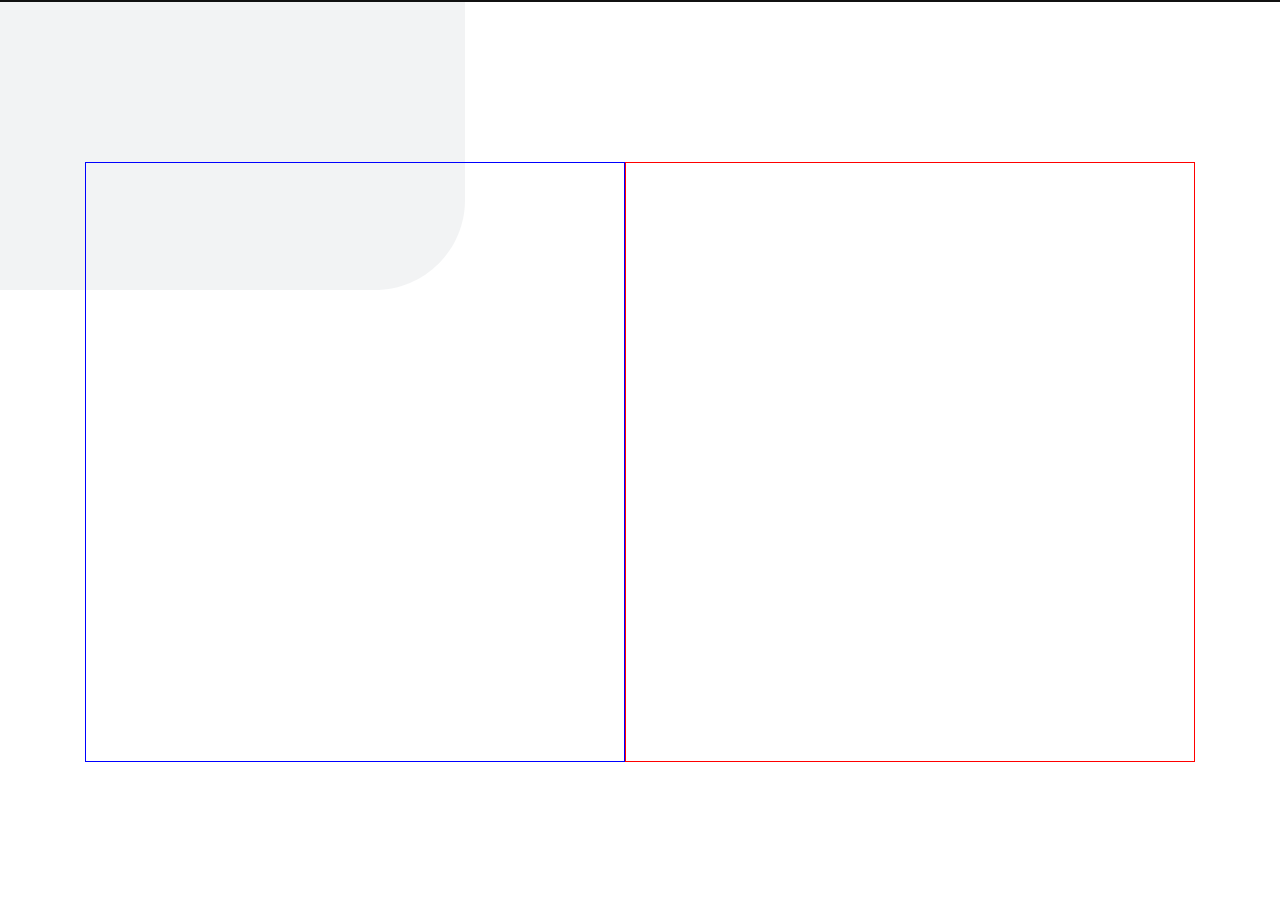
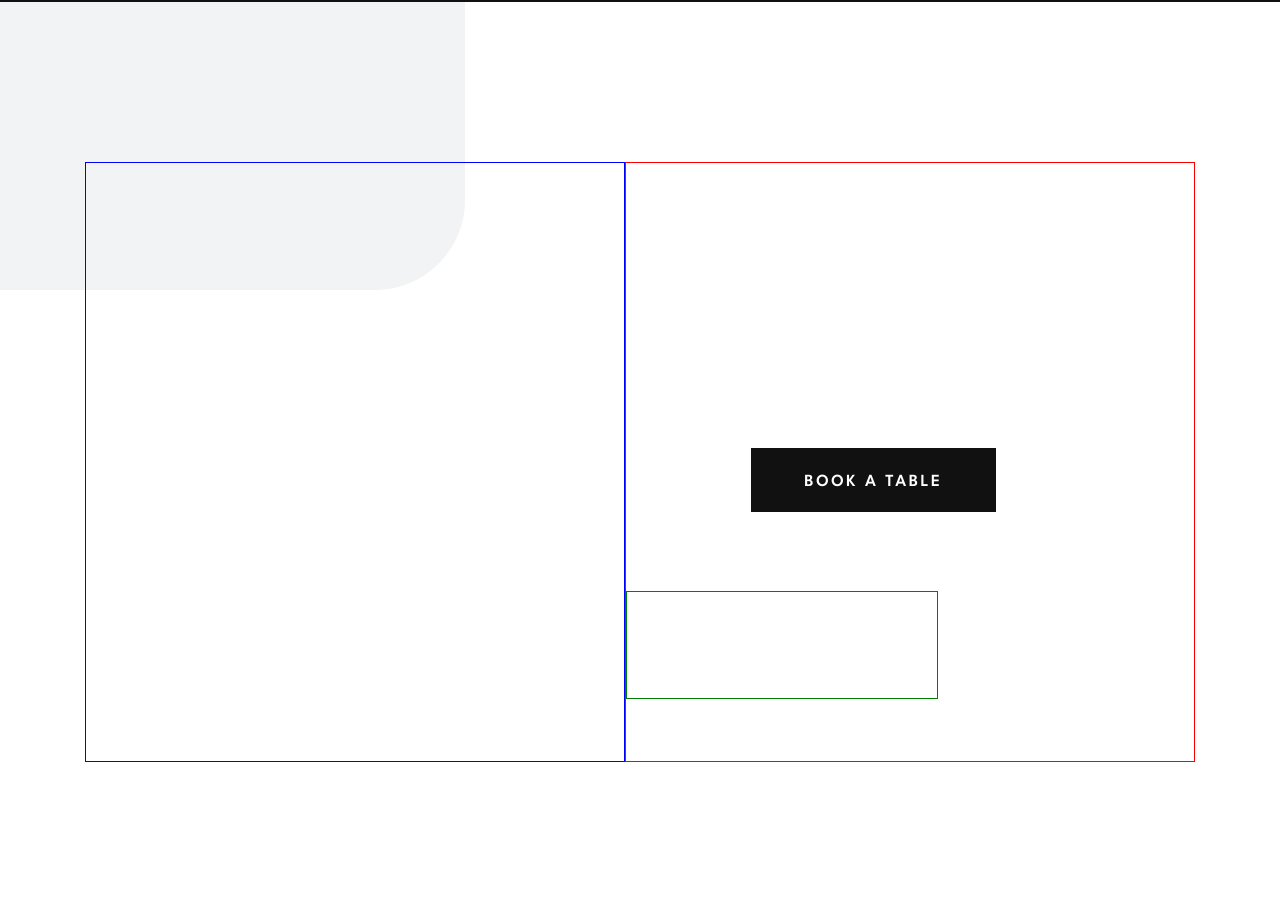
Before and after one commit to danielopq/Dine-Restaurant, a React (Vite) app: page / in a window 1280 px wide. Shown: the part 2980-3900 px from the top of the page. Built offline with nearby package versions, Linux system fonts and the light colour scheme.

Commit message:
SlideNavBar.tsx - created

```diff
--- a/src/assets/components/home/components/slide/Slide.tsx
+++ b/src/assets/components/home/components/slide/Slide.tsx
@@ -1,5 +1,7 @@
 import './slide.css';
 import SlidePicture from './slidePicture/SlidePicture';
+import DefaultButton from '../../../shared/defaultButton/DefaultButton';
+import SlideNavBar from './slideNavBar/SlideNavBar';
 
 const Slide:React.FC = ()=>{
     return(
@@ -7,7 +9,10 @@ const Slide:React.FC = ()=>{
             <div id="slideImages">
                 <SlidePicture/>
             </div>
-            <div id="slide-content"></div>
+            <div id="slide-navigator">
+                <DefaultButton text='BOOK A TABLE' buttonType='darkBt'/>
+                <SlideNavBar/>
+            </div>
         </section>
     )
 }
--- a/src/assets/components/home/components/slide/slide.css
+++ b/src/assets/components/home/components/slide/slide.css
@@ -13,8 +13,16 @@
     height: 600px;
 }
 
-#slide-content{
+#slide-navigator{
     width: 570px;
     height: 600px;
+    padding: 0px 0px 62px 125px;
+    display: flex;
+    flex-direction: column;
+    justify-content: flex-end;
     border: solid 1px red;
 }
+
+#slide-navigator button{
+    width: 245px;
+}
--- /dev/null
+++ b/src/assets/components/home/components/slide/slideNavBar/SlideNavBar.tsx
@@ -0,0 +1,8 @@
+import './slideNavBar.css';
+
+const SlideNavBar = () =>{
+    return(
+        <nav id="slideNavBar"></nav>
+    )
+}
+export default SlideNavBar;
--- /dev/null
+++ b/src/assets/components/home/components/slide/slideNavBar/slideNavBar.css
@@ -0,0 +1,6 @@
+#slideNavBar{
+    width: 312px;
+    height: 108px;
+    margin: 79px 0px 0px -125px;
+    border: solid 1px green;
+}
--- a/src/index.css
+++ b/src/index.css
@@ -45,6 +45,11 @@ button{
     cursor:pointer;
 }
 
+nav{
+    margin: 0px;
+    padding: 0px;
+}
+
 h1,h2,h3,p{
     margin: 0px;
     padding: 0px;
```
